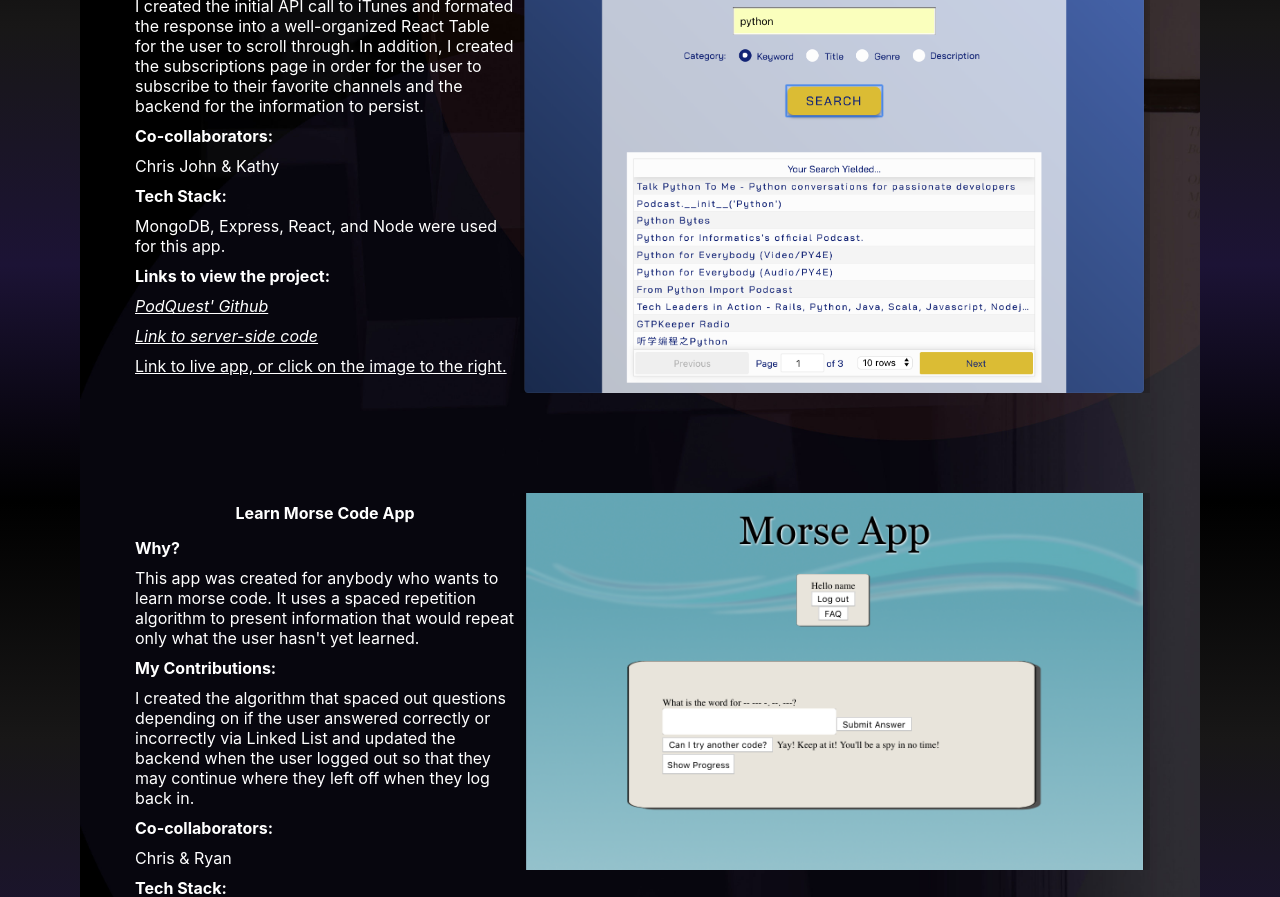
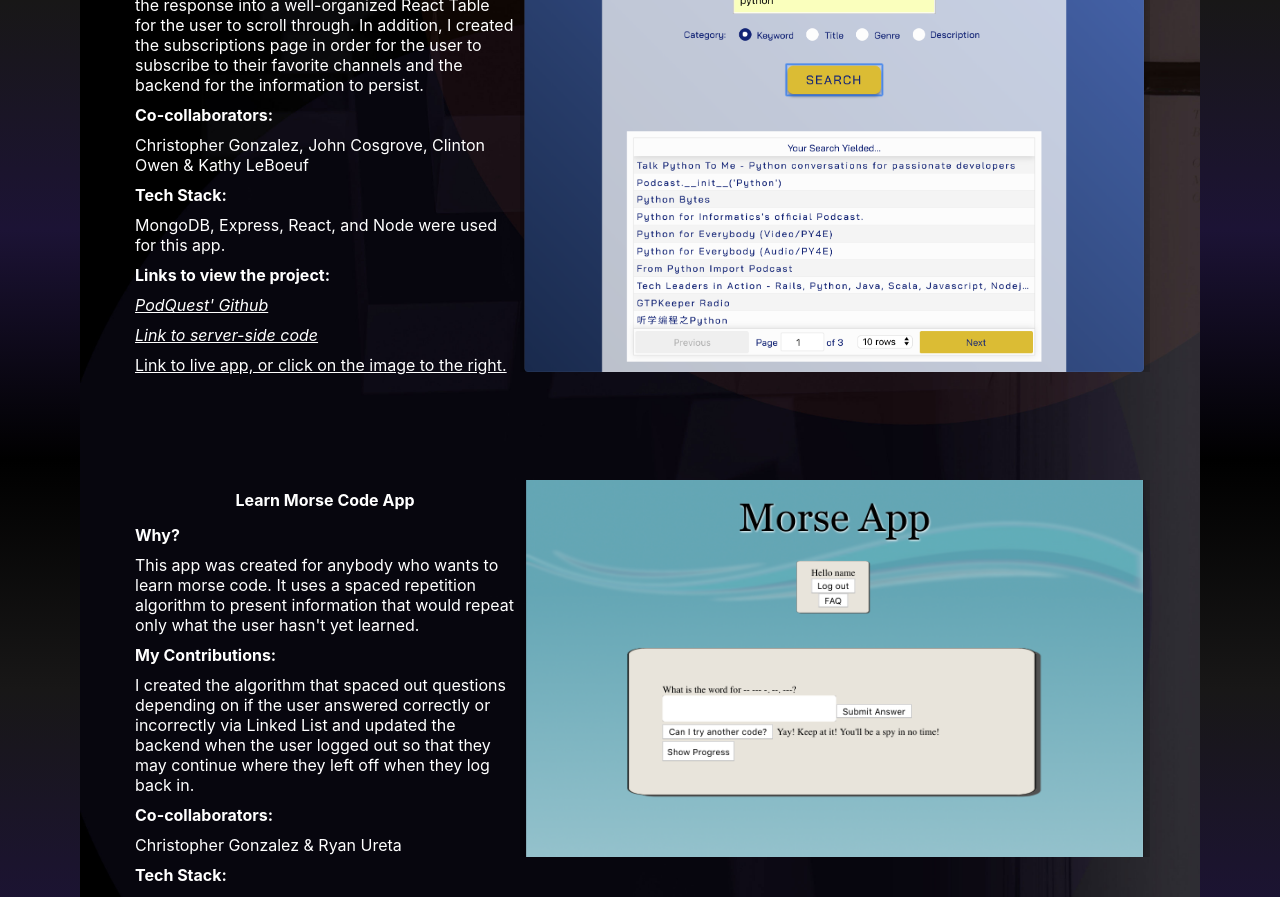
Before and after one commit to pondaholic/grid-practice, a React (Create React App) app: page /portfolio in a window 1280 px wide. Shown: the part 920-1817 px from the top of the page. Built offline with nearby package versions, Linux system fonts and the light colour scheme.

Commit message:
change grid header size

```diff
--- a/src/App.css
+++ b/src/App.css
@@ -14,7 +14,7 @@ body {
 	display: grid;
 	justify-content: center;
 	grid-template-columns: 0.5fr 4fr 3fr 0.5fr;
-	grid-template-rows: 1fr 9fr;
+	grid-template-rows: 50px 9fr;
 	grid-template-areas:
 		'. header navbar .'
 		'. body body .';
--- a/src/portfolio/morse.js
+++ b/src/portfolio/morse.js
@@ -24,7 +24,7 @@ export default function Morse() {
 			<p>
 				<b>Co-collaborators:</b>
 			</p>
-			<p>Chris & Ryan</p>
+			<p>Christopher Gonzalez & Ryan Ureta</p>
 			<p>
 				<b>Tech Stack:</b>
 			</p>
--- a/src/portfolio/podquest.js
+++ b/src/portfolio/podquest.js
@@ -24,7 +24,7 @@ export default function Podquest() {
 			<p>
 				<b>Co-collaborators:</b>
 			</p>
-			<p>Chris John & Kathy</p>
+			<p>Christopher Gonzalez, John Cosgrove, Clinton Owen & Kathy LeBoeuf</p>
 			<p>
 				<b>Tech Stack:</b>
 			</p>
```
